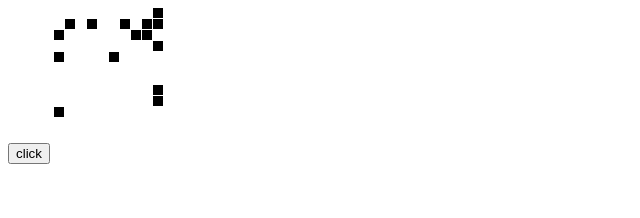
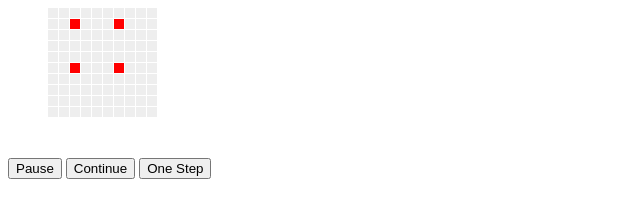
Before and after one commit to prashishh/Conway-s-Game-of-Life, a plain HTML site: page javascript/index.html in a window 1280 px wide. Shown: the whole page, without its empty margins (0-640 px from the left). Drawn offline with Linux system fonts and the light colour scheme.

Commit message:
canvas changes + new_pattern changes

```diff
--- a/javascript/index.html
+++ b/javascript/index.html
@@ -14,11 +14,17 @@
 </head>
 
  <body>
-	<input type="button" id="buttonid" value="click">
+    <canvas id="ex03" style="margin-left: 40px;"></canvas> <br>
+	<input type="button" id="pause" value="Pause">
+    <input type="button" id="continue" value="Continue">
+    <input type="button" id="one_step" value="One Step">
 
-    <canvas id="ex03"></canvas>
+
 
     <script type="text/javascript">
+
+    var temp;
+
 	ConwayGameOfLife.start();
 
     function draw_ex03(){
@@ -31,13 +37,12 @@
         var count = 0;
         for(var i=0; i<10; i++){
             var yPos = (rectSize+1)*i;
-
             for(var j=0;j<10;j++) {
                 if(ConwayGameOfLife.game_space[count] == "1"){
-                    ctx.fillStyle="#000000";
+                    ctx.fillStyle="#FF0000";
                     ctx.fillRect((rectSize+1)*j,yPos,rectSize,rectSize);
                 } else {
-                    ctx.fillStyle="#FFFFFF";
+                    ctx.fillStyle="#EEEEEE";
                     ctx.fillRect((rectSize+1)*j,yPos,rectSize,rectSize);
                 }
 
@@ -47,18 +52,32 @@
         }
     }
 
-	function listener() {
-	    var button = document.getElementById("buttonid");
-        button.addEventListener("click", function() {
-        	ConwayGameOfLife.oneLoop();
+	function button_listners() {
+        document.getElementById("pause").addEventListener("click", function() {
+        	clearInterval(temp);
+	 	});
+
+        document.getElementById("continue").addEventListener("click", function() {
+            clearInterval(temp);
+            temp = setInterval( function() { autoLoop(); }, 100);
+        });
+
+        document.getElementById("one_step").addEventListener("click", function() {
+            ConwayGameOfLife.oneLoop();
             draw_ex03();
-	 	});
+        });
         draw_ex03();
-
 	};
 
+    function autoLoop() {
+        ConwayGameOfLife.oneLoop();
+        draw_ex03();
+    }
+
     function on_load() {
-        listener();
+        button_listners();
+        temp = setInterval( function() { autoLoop(); }, 100);
+
     }
 
       window.onload = on_load();
--- a/javascript/script.js
+++ b/javascript/script.js
@@ -1,6 +1,5 @@
 /*
 	Initiate a random 10X10 Game Board with random 0s and 1s
-
 */
 
 var ConwayGameOfLife = {
@@ -11,30 +10,36 @@ var ConwayGameOfLife = {
 
 	start: function(){
 		this.createGameBoard();
+
 		count = 0;
 		var c = 0;
 		var temp_space = [];
-		//this.printGameBoard();
-		//this.conwayGameRules(10);
-		//this.printGameBoard(this.game_space);
-		//this.startGameOfLife();
-		//this.printGameBoard(this.game_space);
-
-		console.log("Beginning New Game...")
-		//console.log(this.printGameBoard(this.game_space));
 		this.oneLoop();
 	},
 
 	oneLoop: function() {
 		temp_space = this.startGameOfLife();
 		this.printGameBoard(temp_space);
-		console.log("\n");
 	},
 
 	createGameBoard : function(){
+		/*
 		for (var i=0; i < 100; i++) {
 			this.game_space[i] = this.IsLiveOrDead();
 		}
+		*/
+
+		// user input game space
+		this.game_space =  [1, 1, 1, 1, 0, 0, 0, 1, 0, 0,
+												0, 0, 1, 1, 0, 1, 0, 1, 0, 1,
+												0, 0, 0, 0, 1, 0, 0, 0, 0, 1,
+												0, 0, 0, 0, 1, 0, 0, 0, 1, 1,
+												1, 0, 0, 1, 1, 0, 1, 0, 0, 0,
+												0, 0, 1, 0, 1, 1, 0, 1, 0, 1,
+												1, 1, 1, 1, 1, 1, 0, 1, 1, 0,
+												1, 1, 1, 0, 0, 0, 1, 0, 0, 0,
+												1, 0, 0, 1, 0, 0, 1, 0, 0, 0,
+												1, 1, 1, 1, 0, 0, 0, 1, 0, 0];
 		this.copyGameBoard();
 	},
 
@@ -52,34 +57,30 @@ var ConwayGameOfLife = {
 		}
 
 		this.game_space = temp_game_space;
-		//this.printGameBoard(this.game_space);
 		return this.game_space;
-		///console.log(this.temp_game_space);
 	},
 
 	IsLiveOrDead: function() {
 		return parseInt(Math.random() * (2)); //(max - min + 1) = 2
 	},
 
+
 	printGameBoard: function(game_board) {
 		var temp_print_game = [];
 		var count = 0;
 		for ( var i = 0; i <= 100; i++ ) {
 			if( i % 10 === 0 ) {
-				if (typeof temp_print_game[count] != 'undefined')
-					console.log(temp_print_game[count]);
-
 				count++;
 				temp_print_game[count] = [];
 			}
 
 			temp_print_game[count].push(game_board[i]);
 		}
-		//console.log(this.temp_game_space);
 	},
 
 	conwayGameRules: function(cell) {
 		var R = false, L = false, T = false, B = false;
+
 		// check top
 		if(cell <= 10)
 			T = true;
@@ -132,42 +133,6 @@ var ConwayGameOfLife = {
 			delete surround[cell + 11];
 		}
 
-		/*
-		surround[cell - 4] = true;
-		surround[cell - 3] = true;
-		surround[cell - 2] = true;
-		surround[cell - 1] = true;
-		surround[cell + 1] = true;
-		surround[cell + 2] = true;
-		surround[cell + 3] = true;
-		surround[cell + 4] = true;
-
-
-		if( T ) {
-			delete surround[cell - 4];
-			delete surround[cell - 3];
-			delete surround[cell - 2];
-		}
-
-		if( B ) {
-			delete surround[cell + 2];
-			delete surround[cell + 3];
-			delete surround[cell + 4];
-		}
-
-		if( L ) {
-			delete surround[cell - 4];
-			delete surround[cell - 1];
-			delete surround[cell + 2];
-		}
-
-		if( R ) {
-			delete surround[cell - 2];
-			delete surround[cell + 1];
-			delete surround[cell + 4];
-		}
-
-		*/
 
 		var count = 0;
 		for (var x in surround) {
@@ -176,11 +141,11 @@ var ConwayGameOfLife = {
 		}
 
 		//console.log(surround);
-		if (count === 2)
+		if (count == 1)
 			return true;
-		else if (count > 2)
+		else if (count > 0)
 			return false
-		else if (count < 2)
+		else if (count < 3)
 			return false;
 	}
 };
```
Also changed, not shown: 3 other files.
